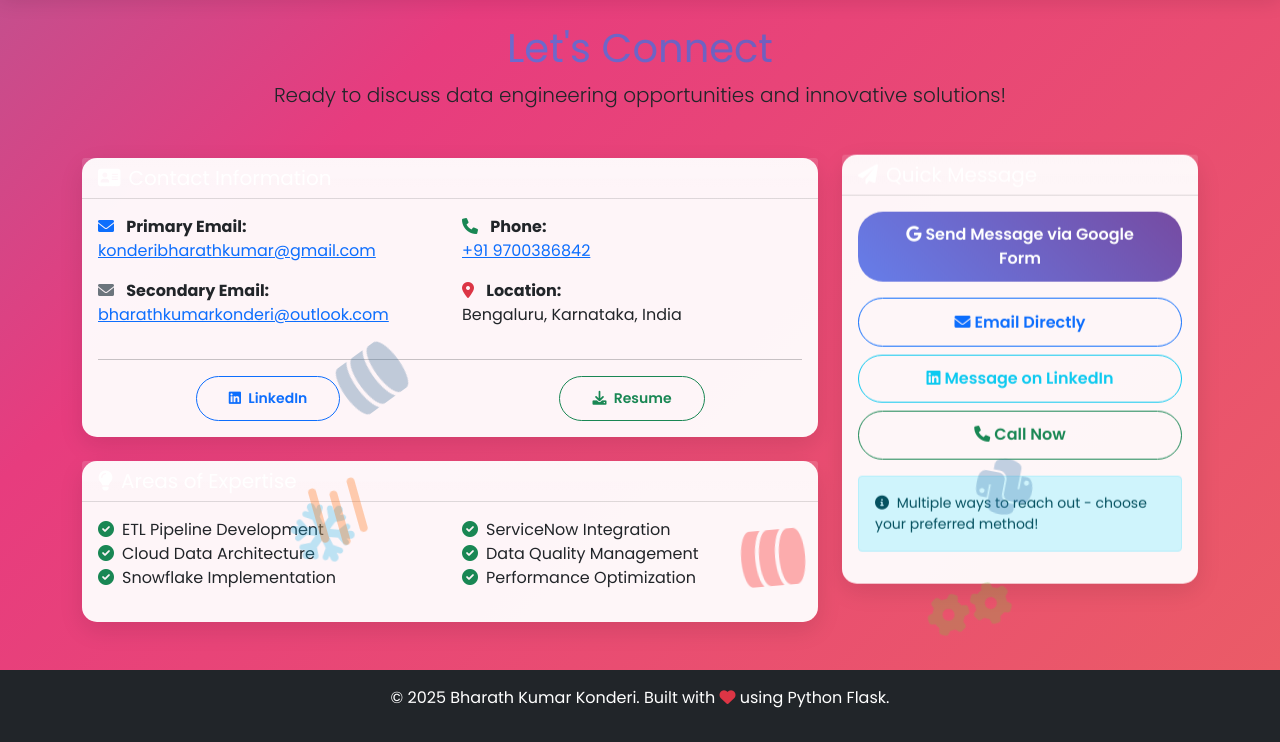
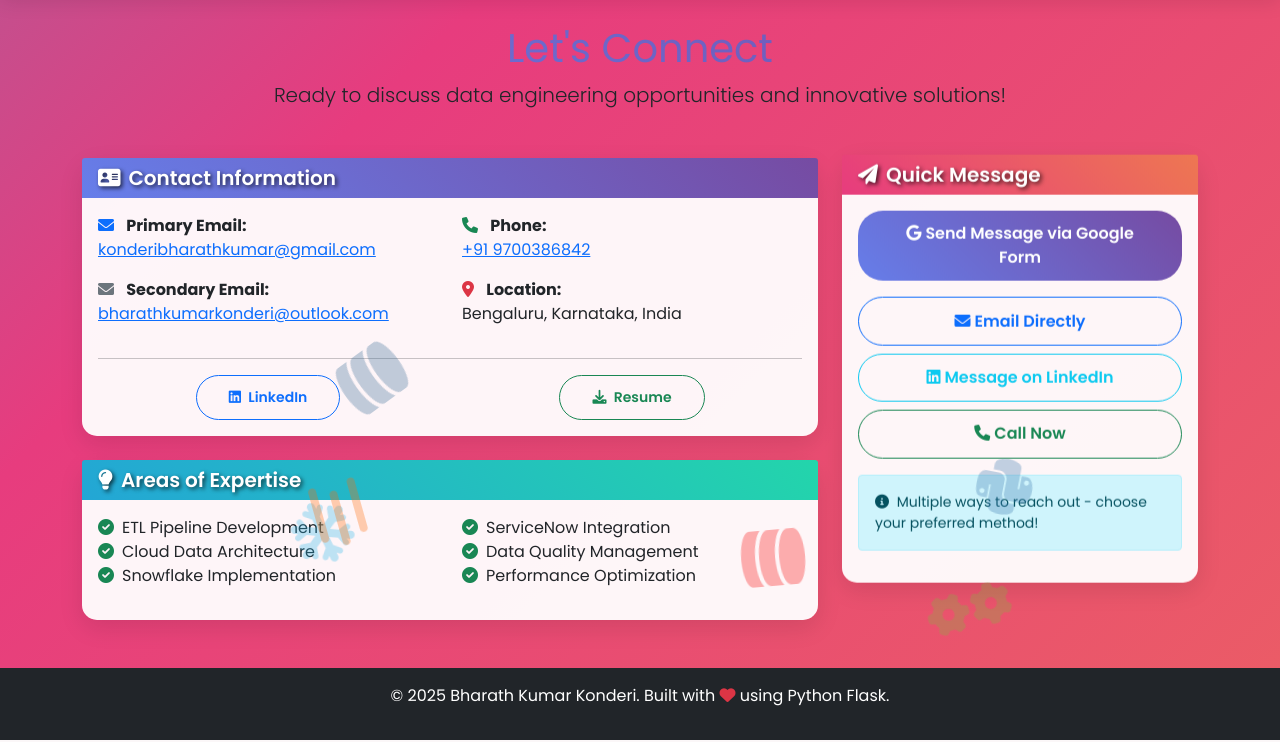
Before and after one commit to konderibharathkumar/b, a Flask app: page /contact in a window 1280 px wide. Shown: the part 62-804 px from the top of the page. Run offline with Flask 3, Linux system fonts and the light colour scheme.

Commit message:
Add vibrant gradient colors to card headers

```diff
--- a/contact.html
+++ b/contact.html
@@ -48,7 +48,7 @@
 <div class="row">
     <div class="col-md-8">
         <div class="card animate-on-scroll">
-            <div class="card-header bg-gradient text-white" style="background: linear-gradient(45deg, #667eea, #764ba2);">
+            <div class="card-header bg-gradient contact-info">
                 <h5 class="mb-0 text-white"><i class="fas fa-address-card me-2"></i>Contact Information</h5>
             </div>
             <div class="card-body">
@@ -95,7 +95,7 @@
         </div>
 
         <div class="card mt-4 animate-on-scroll">
-            <div class="card-header bg-gradient text-white" style="background: linear-gradient(45deg, #23a6d5, #23d5ab);">
+            <div class="card-header bg-gradient expertise">
                 <h5 class="mb-0 text-white"><i class="fas fa-lightbulb me-2"></i>Areas of Expertise</h5>
             </div>
             <div class="card-body">
@@ -121,7 +121,7 @@
 
     <div class="col-md-4">
         <div class="card animate-on-scroll floating">
-            <div class="card-header bg-gradient text-white" style="background: linear-gradient(45deg, #e73c7e, #ee7752);">
+            <div class="card-header bg-gradient quick-message">
                 <h5 class="mb-0 text-white"><i class="fas fa-paper-plane me-2"></i>Quick Message</h5>
             </div>
             <div class="card-body">
--- a/docs/contact.html
+++ b/docs/contact.html
@@ -48,7 +48,7 @@
 <div class="row">
     <div class="col-md-8">
         <div class="card animate-on-scroll">
-            <div class="card-header bg-gradient text-white" style="background: linear-gradient(45deg, #667eea, #764ba2);">
+            <div class="card-header bg-gradient contact-info">
                 <h5 class="mb-0 text-white"><i class="fas fa-address-card me-2"></i>Contact Information</h5>
             </div>
             <div class="card-body">
@@ -95,7 +95,7 @@
         </div>
 
         <div class="card mt-4 animate-on-scroll">
-            <div class="card-header bg-gradient text-white" style="background: linear-gradient(45deg, #23a6d5, #23d5ab);">
+            <div class="card-header bg-gradient expertise">
                 <h5 class="mb-0 text-white"><i class="fas fa-lightbulb me-2"></i>Areas of Expertise</h5>
             </div>
             <div class="card-body">
@@ -121,7 +121,7 @@
 
     <div class="col-md-4">
         <div class="card animate-on-scroll floating">
-            <div class="card-header bg-gradient text-white" style="background: linear-gradient(45deg, #e73c7e, #ee7752);">
+            <div class="card-header bg-gradient quick-message">
                 <h5 class="mb-0 text-white"><i class="fas fa-paper-plane me-2"></i>Quick Message</h5>
             </div>
             <div class="card-body">
--- a/static/css/style.css
+++ b/static/css/style.css
@@ -68,6 +68,45 @@
     background: rgba(255, 255, 255, 0.95);
     backdrop-filter: blur(10px);
     animation: fadeInUp 0.8s ease-out;
+}
+
+.card-header.bg-gradient {
+    background: linear-gradient(45deg, #667eea, #764ba2) !important;
+    color: white !important;
+    text-shadow: 2px 2px 4px rgba(0,0,0,0.7);
+    border: none;
+}
+
+.card-header.bg-gradient h5 {
+    color: white !important;
+    text-shadow: 2px 2px 4px rgba(0,0,0,0.7);
+    font-weight: 600;
+}
+
+.card-header.bg-gradient .text-white {
+    color: white !important;
+    text-shadow: 2px 2px 4px rgba(0,0,0,0.7);
+}
+
+/* Specific gradient colors for different sections */
+.card-header.contact-info {
+    background: linear-gradient(45deg, #667eea, #764ba2) !important;
+}
+
+.card-header.expertise {
+    background: linear-gradient(45deg, #23a6d5, #23d5ab) !important;
+}
+
+.card-header.quick-message {
+    background: linear-gradient(45deg, #e73c7e, #ee7752) !important;
+}
+
+.card-header.projects {
+    background: linear-gradient(45deg, #f093fb, #f5576c) !important;
+}
+
+.card-header.experience {
+    background: linear-gradient(45deg, #4facfe, #00f2fe) !important;
 }
 
 .card:hover {
--- a/templates/contact.html
+++ b/templates/contact.html
@@ -11,7 +11,7 @@
 <div class="row">
     <div class="col-md-8">
         <div class="card animate-on-scroll">
-            <div class="card-header bg-gradient text-white" style="background: linear-gradient(45deg, #667eea, #764ba2);">
+            <div class="card-header bg-gradient contact-info">
                 <h5 class="mb-0 text-white"><i class="fas fa-address-card me-2"></i>Contact Information</h5>
             </div>
             <div class="card-body">
@@ -58,7 +58,7 @@
         </div>
 
         <div class="card mt-4 animate-on-scroll">
-            <div class="card-header bg-gradient text-white" style="background: linear-gradient(45deg, #23a6d5, #23d5ab);">
+            <div class="card-header bg-gradient expertise">
                 <h5 class="mb-0 text-white"><i class="fas fa-lightbulb me-2"></i>Areas of Expertise</h5>
             </div>
             <div class="card-body">
@@ -84,7 +84,7 @@
 
     <div class="col-md-4">
         <div class="card animate-on-scroll floating">
-            <div class="card-header bg-gradient text-white" style="background: linear-gradient(45deg, #e73c7e, #ee7752);">
+            <div class="card-header bg-gradient quick-message">
                 <h5 class="mb-0 text-white"><i class="fas fa-paper-plane me-2"></i>Quick Message</h5>
             </div>
             <div class="card-body">
```
Also changed, not shown: docs/static/css/style.css (+39 -0 lines).
